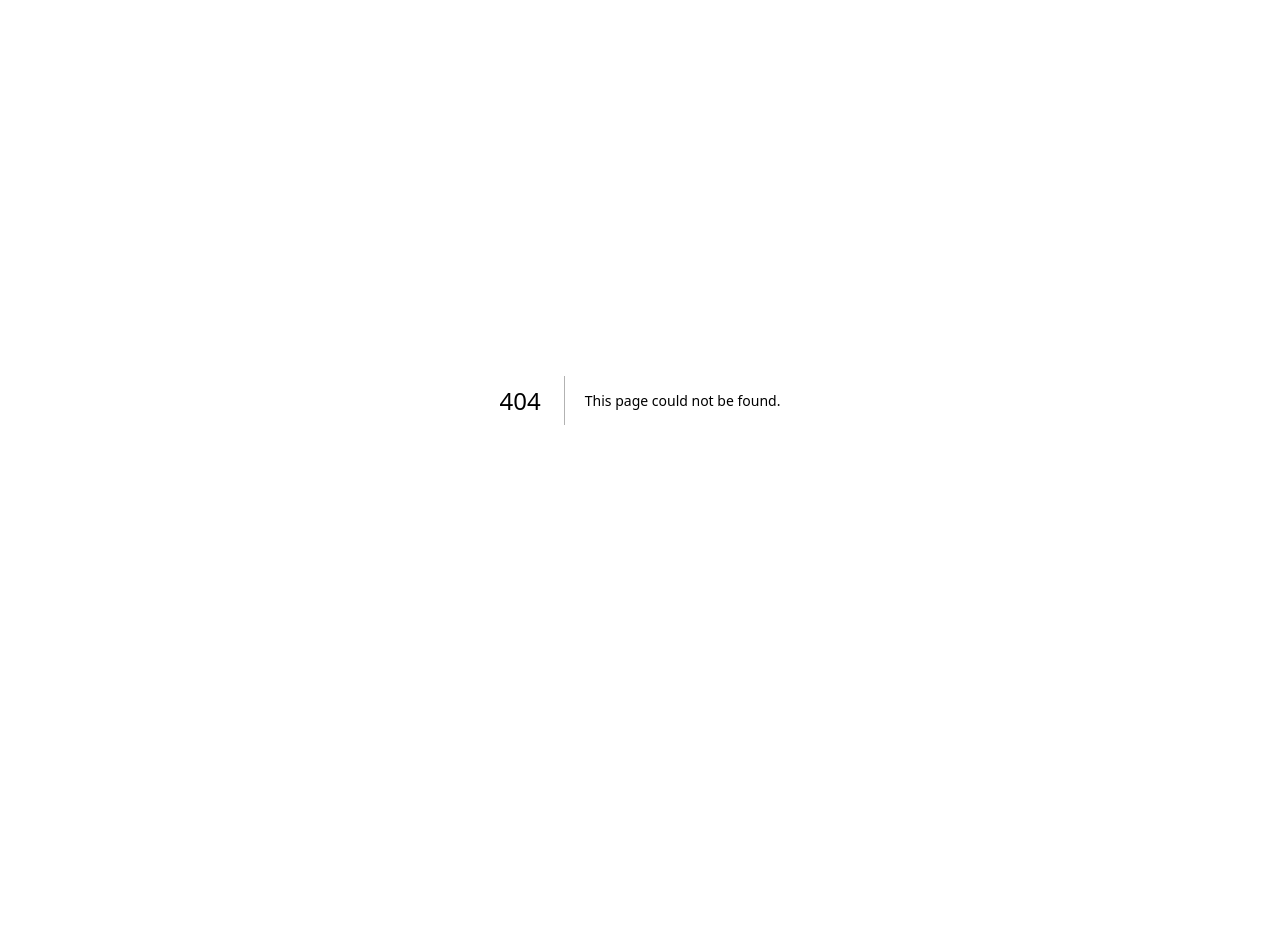
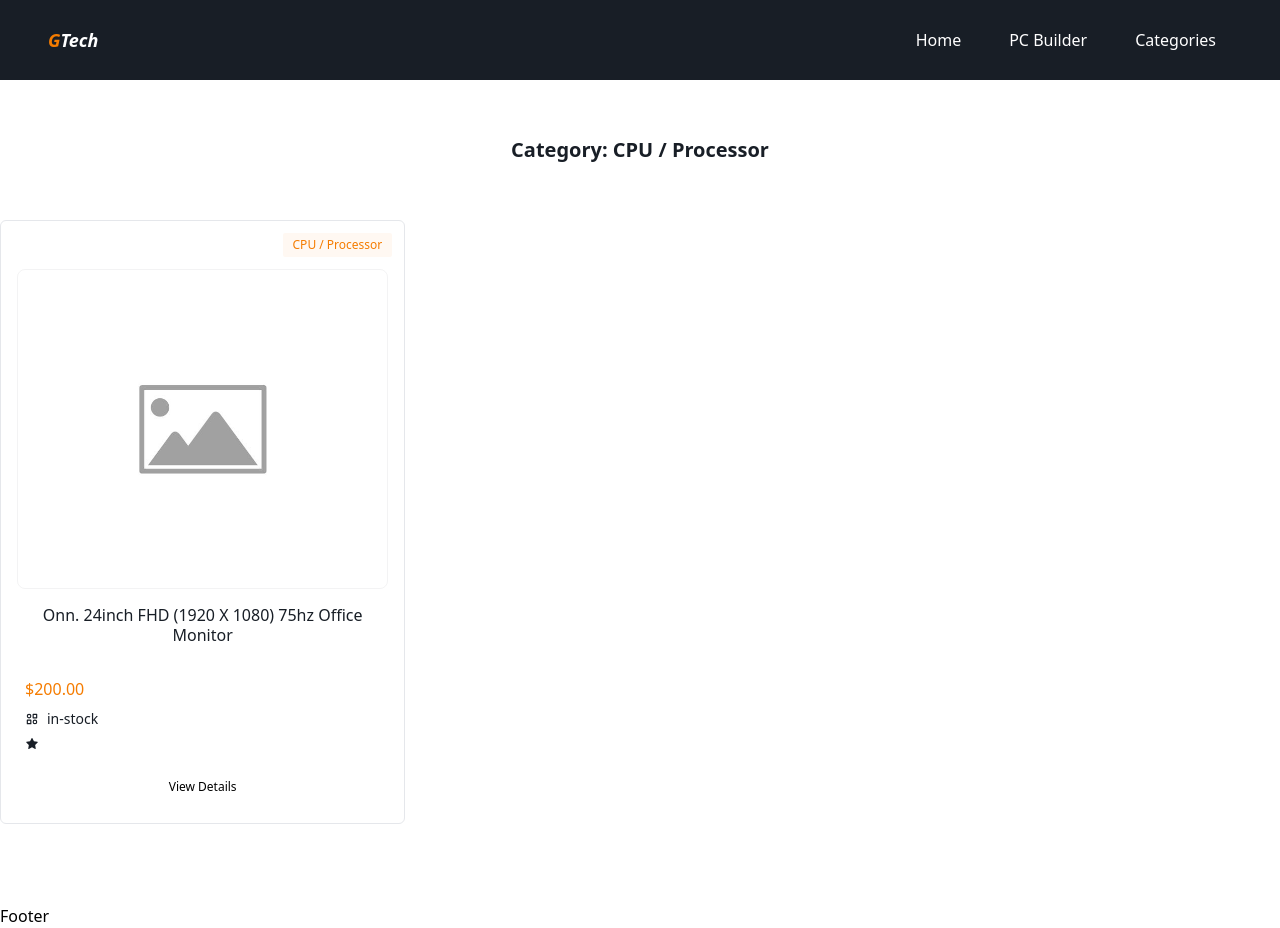
Before and after one commit to mostafizur99/gtech-nextjs, a Next.js app: page /category/cpu-processor in a window 1280 px wide. Before the commit this address had no page. Before the commit the page ends 800 px from the top, so only its background shows below. Built offline with nearby package versions, Linux system fonts and the light colour scheme.

Commit message:
feat: category product page added

```diff
--- /dev/null
+++ b/src/pages/category/[slug].tsx
@@ -0,0 +1,57 @@
+import React, { ReactElement } from "react";
+import Image from "next/image";
+import { MdOutlineComment } from "react-icons/md";
+import RootLayout from "@/components/layouts/RootLayout";
+import { GetStaticPaths, GetStaticProps } from "next";
+import { IProduct } from "@/types/product";
+import ProductData from "@/data/produtsData.json";
+import CategoryData from "@/data/categoryData.json";
+import ProductCard from "@/components/ui/cards/ProductCard";
+
+type ProductDetailsProps = {
+  products?: IProduct[];
+};
+
+const ProductCategory = ({ products }: ProductDetailsProps) => {
+  return (
+    <div>
+      {/* featured-products section  */}
+      <div className="container mx-auto pt-14 pb-20 px-5 md:px-0">
+        <div className="text-center mb-14">
+          <h2 className="text-xl font-bold text-themePrimary">
+            Category: {products?.[0].category.title}
+          </h2>
+        </div>
+        {products && products?.length > 0 && (
+          <div className="grid gap-6 xl:gap-8 xl:grid-cols-3 lg:grid-cols-3 md:grid-cols-2 sm:grid-cols-1">
+            {products.map((item, index: number) => (
+              <div key={index}>
+                <ProductCard data={item} />
+              </div>
+            ))}
+          </div>
+        )}
+      </div>
+    </div>
+  );
+};
+
+ProductCategory.getLayout = function getLayout(page: ReactElement) {
+  return <RootLayout>{page}</RootLayout>;
+};
+
+export default ProductCategory;
+
+export const getStaticPaths: GetStaticPaths = async () => {
+  const paths = CategoryData.map((category) => ({
+    params: { slug: category.slug.toString() },
+  }));
+  return { paths, fallback: false };
+};
+
+export const getStaticProps: GetStaticProps = async ({ params }: any) => {
+  const products = ProductData.filter(
+    (product) => product.category.slug === params.slug
+  );
+  return { props: { products } };
+};
--- a/src/pages/index.tsx
+++ b/src/pages/index.tsx
@@ -36,7 +36,7 @@ const HomePage = () => {
         {CategoryData && CategoryData?.length > 0 && (
           <div className="grid gap-6 xl:gap-8 xl:grid-cols-3 lg:grid-cols-3 md:grid-cols-2 sm:grid-cols-1">
             {CategoryData.map((item, index: number) => (
-              <Link href={"#"} key={index}>
+              <Link href={`/category/${item.slug}`} key={index}>
                 <div className="bg-themeSecondary/5 py-5 px-5 text-themeSecondary font-semibold flex justify-center items-center hover:bg-themeSecondary/10  ase-in duration-300">
                   {item.title}
                 </div>
```
